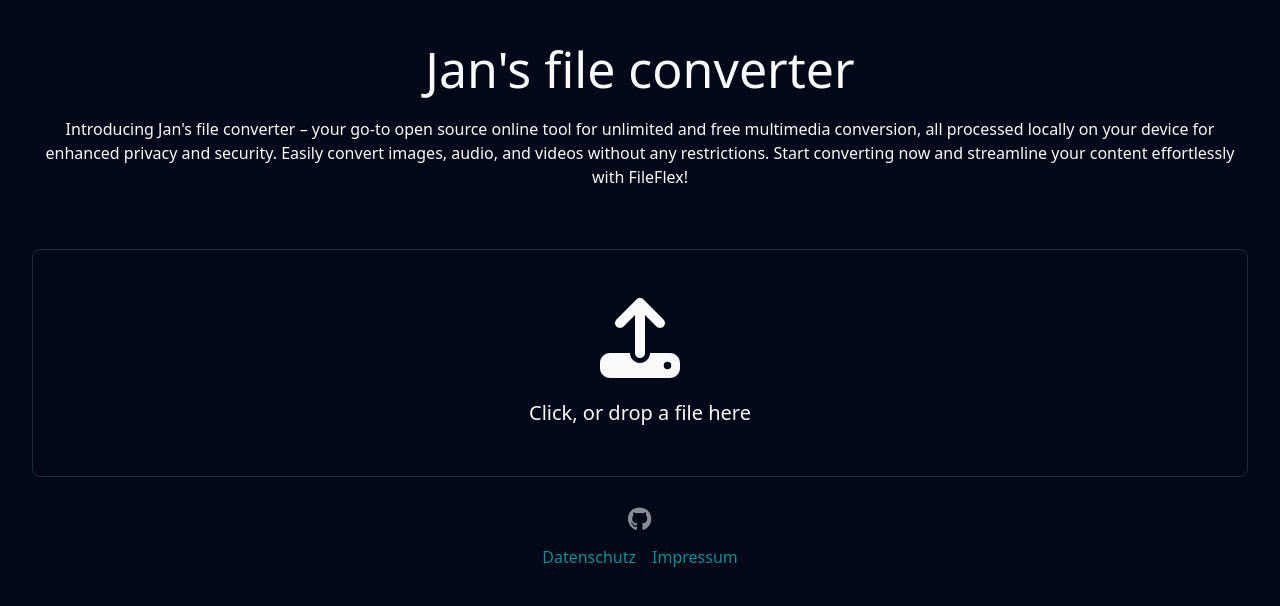
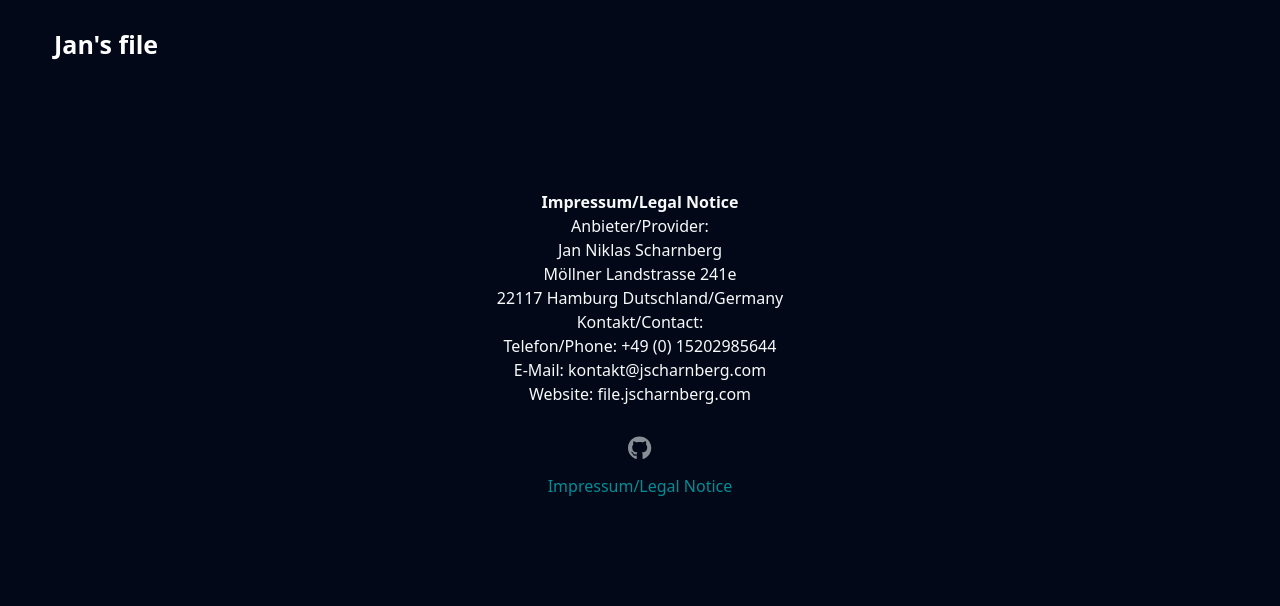
Before and after one commit to jscharnberg/fileConverter, a React (Vite) app: page /impressum in a window 1280 px wide. Shown: the top 606 px of the page. Built offline with nearby package versions, Linux system fonts and the light colour scheme.

Commit message:
impressum

```diff
--- a/package.json
+++ b/package.json
@@ -21,6 +21,7 @@
     "lucide-react": "^0.424.0",
     "react": "^18.3.1",
     "react-dom": "^18.3.1",
+    "react-router-dom": "^6.26.0",
     "tailwind-merge": "^2.4.0",
     "tailwindcss-animate": "^1.0.7"
   },
--- a/src/App.css
+++ b/src/App.css
@@ -1,8 +1,9 @@
 #root {
-  max-width: 1280px;
   margin: 0 auto;
   padding: 2rem;
   text-align: center;
+  padding-top: 0;
+  /* max-width: 1280px; */
 }
 
 .logo {
@@ -47,4 +48,13 @@
 .heading {
   font-size: 50px;
   margin-bottom: 10px;
+  margin-left: auto;
+  margin-right: auto;
 }
+
+
+.content {
+  max-width: 1280px;
+  margin: 0 auto;
+  text-align: center;
+}
--- a/src/App.tsx
+++ b/src/App.tsx
@@ -1,17 +1,37 @@
 import './App.css'
-import FileUploader from './Components/FileUploader'
+import FileUploader from './Components/FileUploader/FileUploader'
 import { ThemeProvider } from "@/Components/theme-provider"
 import Footer from './Components/Footer/Footer'
+import Header from './Components/Header/Header'
+import { BrowserRouter as Router, Route, Routes, Link } from 'react-router-dom';
+import Impressum from './Components/Pages/Impressum/Impressum'
 
 function App() {
 
   return (
     <>
       <ThemeProvider defaultTheme='dark' storageKey='vite-ui-theme'>
-        <h1 className='heading'>Jan's file converter</h1>
-        <p>Introducing Jan's file converter – your go-to open source online tool for unlimited and free multimedia conversion, all processed locally on your device for enhanced privacy and security. Easily convert images, audio, and videos without any restrictions. Start converting now and streamline your content effortlessly with FileFlex!</p>
-        <FileUploader />
-        <Footer />
+        <Router>
+          <Header />
+          <div className='content'>
+
+            <Routes>
+              <Route path='/' element={
+                <>
+                  <h1 className='heading'>Jan's file converter</h1>
+                  <p>Introducing Jan's file converter – your go-to open source online tool for unlimited and free multimedia conversion, all processed locally on your device for enhanced privacy and security. Easily convert images, audio, and videos without any restrictions. Start converting now and streamline your content effortlessly with FileFlex!</p>
+                  <FileUploader />
+                </>
+              } />
+              <Route path="/impressum" element={<Impressum />} />
+            </Routes>
+
+
+          </div>
+
+
+          <Footer />
+        </Router>
       </ThemeProvider>
     </>
   )
--- a/src/Components/Footer/Footer.tsx
+++ b/src/Components/Footer/Footer.tsx
@@ -14,8 +14,7 @@ export default function Footer() {
                 </a>
             </div>
             <div className="footer-links">
-                <a href="/">Datenschutz</a>
-                <a href="/">Impressum</a>
+                <a href="/impressum">Impressum/Legal Notice</a>
             </div>
         </footer>
     );
--- /dev/null
+++ b/src/Components/Header/Header.css
@@ -0,0 +1,46 @@
+.header {
+    overflow: hidden;
+    padding: 20px 10px;
+}
+
+.header a {
+    float: left;
+    color: white;
+    text-align: center;
+    padding: 12px;
+    text-decoration: none;
+    font-size: 18px;
+    line-height: 25px;
+    border-radius: 4px;
+}
+
+/* Style the logo link (notice that we set the same value of line-height and font-size to prevent the header to increase when the font gets bigger */
+.header a.logo {
+    font-size: 25px;
+    font-weight: bold;
+}
+
+
+/* Style the active/current link*/
+.header a.active {
+    background-color: dodgerblue;
+    color: white;
+}
+
+/* Float the link section to the right */
+.header-right {
+    float: right;
+}
+
+/* Add media queries for responsiveness - when the screen is 500px wide or less, stack the links on top of each other */
+@media screen and (max-width: 724px) {
+    .header a {
+        float: none;
+        display: block;
+        text-align: left;
+    }
+
+    .header-right {
+        float: none;
+    }
+}
--- /dev/null
+++ b/src/Components/Header/Header.tsx
@@ -0,0 +1,11 @@
+import './Header.css';
+import logoImg from '../../assets/letter-j.png';
+
+
+export default function Header() {
+    return (
+        <header className='header'>
+            <a href="/" className="logo">Jan's file</a>
+        </header>
+    );
+}
--- /dev/null
+++ b/src/Components/Pages/Impressum/Impressum.tsx
@@ -0,0 +1,14 @@
+// src/Components/NewPage/NewPage.tsx
+
+
+const Impressum = () => {
+    return (
+        <div>
+            <p><strong>Impressum/Legal Notice</strong></p>
+            <p>Anbieter/Provider:<br />Jan Niklas Scharnberg<br />Möllner Landstrasse 241e<br />22117 Hamburg Dutschland/Germany</p>
+            <p>Kontakt/Contact:<br />Telefon/Phone: +49 (0) 15202985644<br />E-Mail: kontakt@jscharnberg.com<br />Website: file.jscharnberg.com</p>
+        </div>
+    );
+}
+
+export default Impressum;
```
Also changed, not shown: src/Components/FileUploader/FileUploader.css (renamed from src/Components/FileUploader.css), src/Components/FileUploader/FileUploader.tsx (renamed from src/Components/FileUploader.tsx), 1 other file (tests, documents, lock files or other folders).
